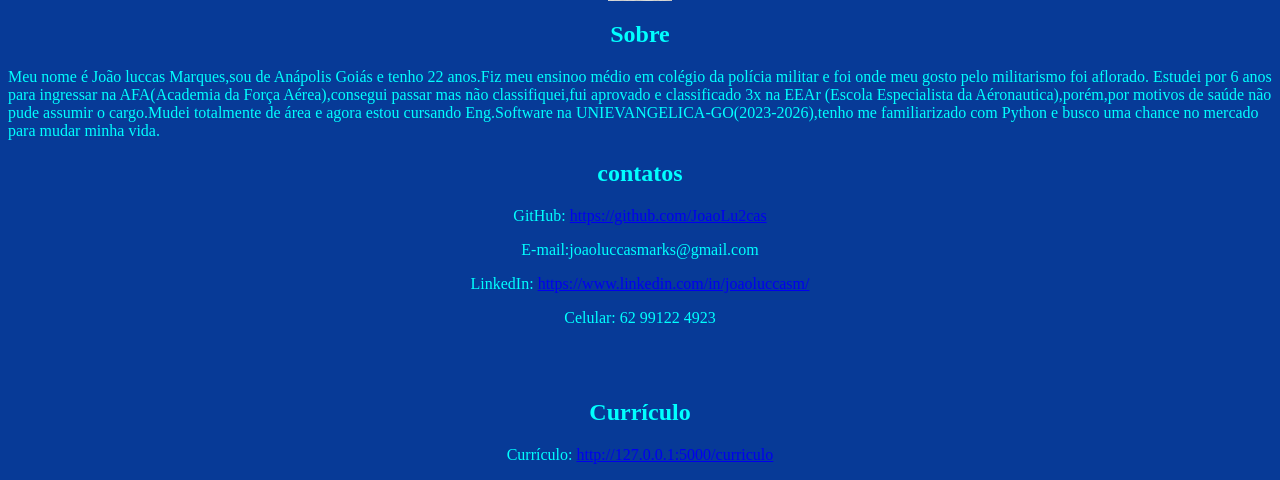
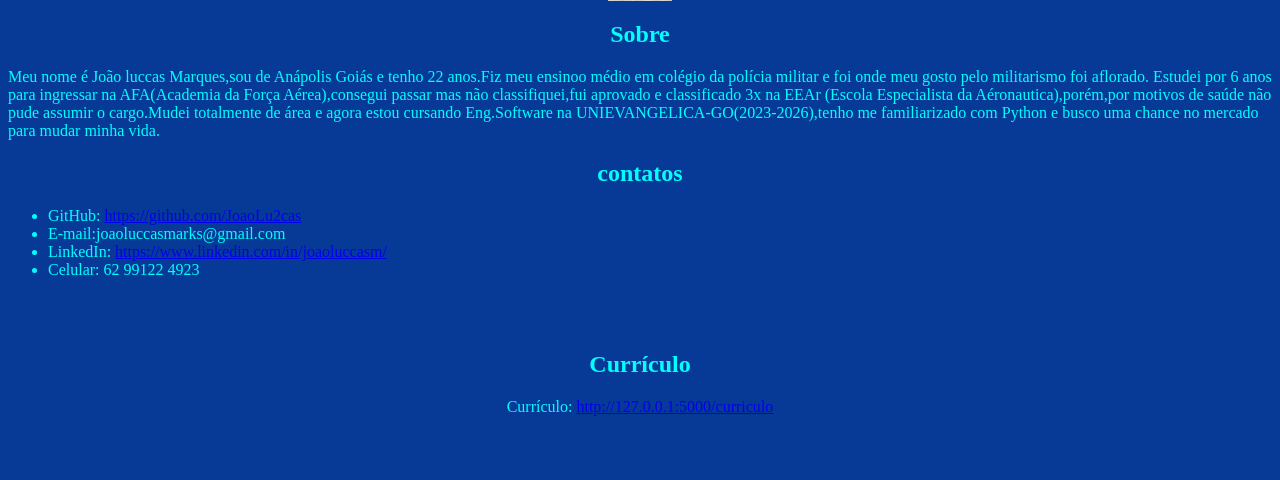
Before and after one commit to JoaoLu2cas/site-flask, a Flask app: page / in a window 1280 px wide. Shown: the part 515-995 px from the top of the page. After the commit the page ends 931 px from the top, so only its background shows below. Run offline with Flask 2, Linux system fonts and the light colour scheme.

Commit message:
mudanças de texto

```diff
--- a/templates/homepage.html
+++ b/templates/homepage.html
@@ -18,10 +18,14 @@
              motivos de saúde não pude assumir o cargo.Mudei totalmente de área e agora estou cursando Eng.Software na UNIEVANGELICA-GO(2023-2026),tenho me familiarizado com Python e busco uma chance no mercado para mudar minha vida.
     </p>
     <h2 style="color:aqua" align="center">contatos</h2>
-    <p style="color:aqua" align="center">GitHub: <a href="https://github.com/JoaoLu2cas">https://github.com/JoaoLu2cas</a></p>
-    <p style="color:aqua" align="center">E-mail:joaoluccasmarks@gmail.com</a> </p>
-    <p style="color:aqua" align="center">LinkedIn: <a href=" https://www.linkedin.com/in/joaoluccasm/">https://www.linkedin.com/in/joaoluccasm/</a></p>
-    <p style="color:aqua" align="center">Celular: 62 99122 4923</a></p>
+    <nav>
+            <ul>
+                <li style="color:aqua" >GitHub: <a href="https://github.com/JoaoLu2cas">https://github.com/JoaoLu2cas</a></li>
+                <li style="color:aqua" >E-mail:joaoluccasmarks@gmail.com</a> </li>
+                <li style="color:aqua" >LinkedIn: <a href=" https://www.linkedin.com/in/joaoluccasm/">https://www.linkedin.com/in/joaoluccasm/</a></li>
+                <li style="color:aqua" >Celular: 62 99122 4923</a></li>
+                </ul>
+    </nav>
     <br></br>
     <h2 style="color:aqua" align="center">Currículo</h2>
     <div align="center">
```
